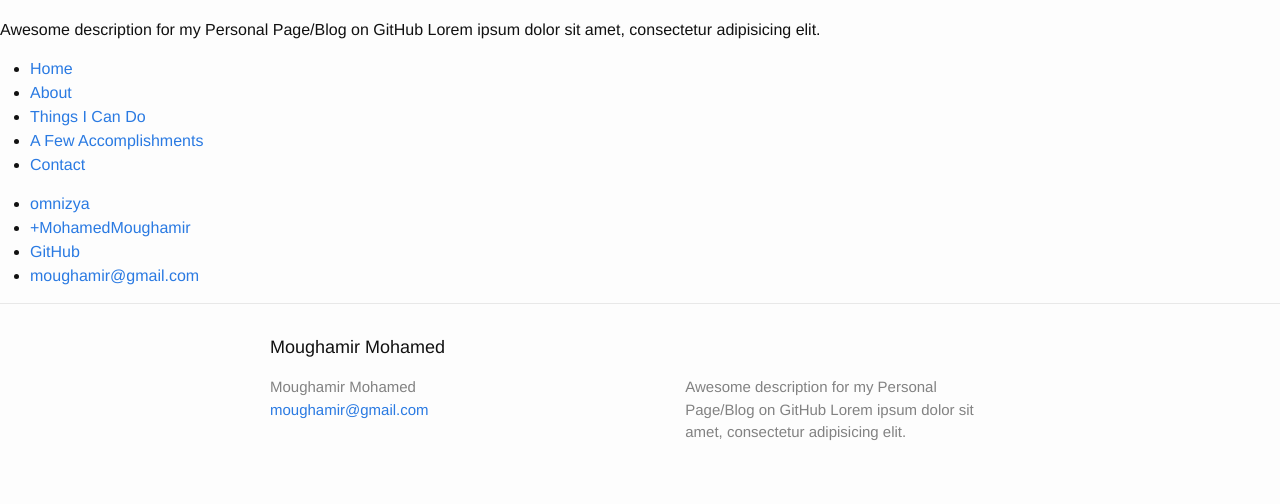
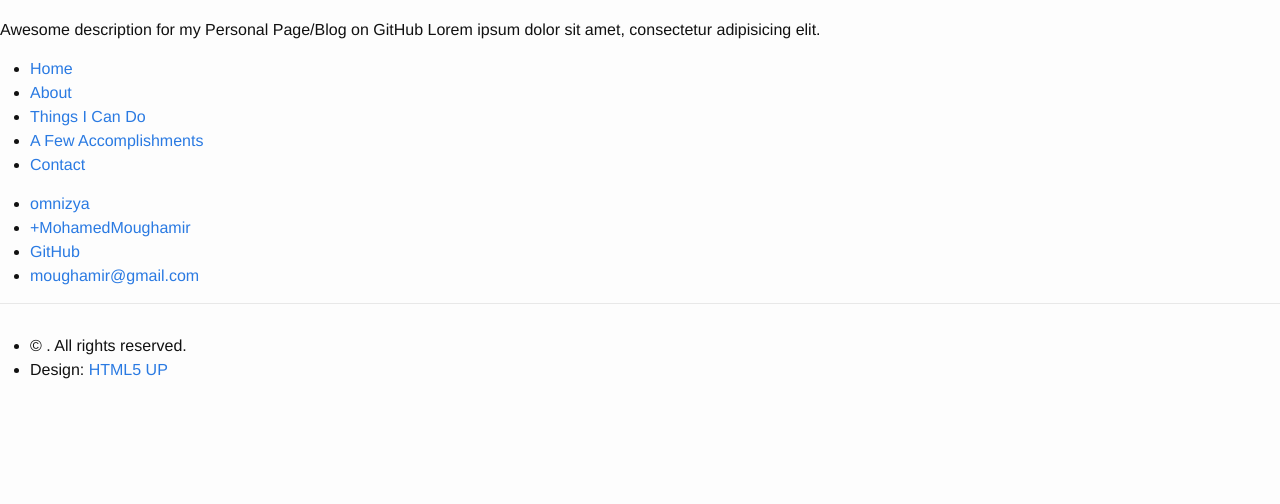
Before and after one commit to moughamir/moughamir.github.io, a Jekyll site: the page built from index.html, in a window 1280 px wide. Shown: the part 629-1133 px from the top of the page. Built offline with Jekyll 4.4.1, drawn with Linux system fonts in a browser that asks for light colours; after the commit the page ends 1056 px from its top, so only the background shows below that.

Commit message:
Thing going from good to better

```diff
--- a/_config.yml
+++ b/_config.yml
@@ -15,9 +15,14 @@ github: moughamir
 google: +MohamedMoughamir
 faceboook: odin911
 
+#
+ga_id: UA-50755011-1
 # Build settings
 markdown: kramdown
 
+highlighter: pygments
+sass:
+  style: compressed
 # Serv
 port: 8095
 host: omnizya.dev
--- a/_includes/footer.html
+++ b/_includes/footer.html
@@ -1,55 +1,8 @@
 <footer class="site-footer">
-
-  <div class="wrapper">
-
-    <h2 class="footer-heading">{{ site.title }}</h2>
-
-    <div class="footer-col-wrapper">
-      <div class="footer-col  footer-col-1">
-        <ul class="contact-list">
-          <li>{{ site.title }}</li>
-          <li><a href="mailto:{{ site.email }}">{{ site.email }}</a></li>
+    <div class="container">
+        <ul class="copyright">
+            <li>&copy; <a href="//{{ site.url }}" title="{{ site.name }}">{{ site.name }}</a>. All rights reserved.</li>
+            <li>Design: <a href="http://html5up.net">HTML5 UP</a></li>
         </ul>
-      </div>
-
-      <div class="footer-col  footer-col-2">
-        <ul class="social-media-list">
-          {% if site.github_username %}
-          <li>
-            <a href="https://github.com/{{ site.github_username }}">
-              <span class="icon  icon--github">
-                <svg viewBox="0 0 16 16">
-                  <path fill="#828282" d="M7.999,0.431c-4.285,0-7.76,3.474-7.76,7.761 c0,3.428,2.223,6.337,5.307,7.363c0.388,0.071,0.53-0.168,0.53-0.374c0-0.184-0.007-0.672-0.01-1.32 c-2.159,0.469-2.614-1.04-2.614-1.04c-0.353-0.896-0.862-1.135-0.862-1.135c-0.705-0.481,0.053-0.472,0.053-0.472 c0.779,0.055,1.189,0.8,1.189,0.8c0.692,1.186,1.816,0.843,2.258,0.645c0.071-0.502,0.271-0.843,0.493-1.037 C4.86,11.425,3.049,10.76,3.049,7.786c0-0.847,0.302-1.54,0.799-2.082C3.768,5.507,3.501,4.718,3.924,3.65 c0,0,0.652-0.209,2.134,0.796C6.677,4.273,7.34,4.187,8,4.184c0.659,0.003,1.323,0.089,1.943,0.261 c1.482-1.004,2.132-0.796,2.132-0.796c0.423,1.068,0.157,1.857,0.077,2.054c0.497,0.542,0.798,1.235,0.798,2.082 c0,2.981-1.814,3.637-3.543,3.829c0.279,0.24,0.527,0.713,0.527,1.437c0,1.037-0.01,1.874-0.01,2.129 c0,0.208,0.14,0.449,0.534,0.373c3.081-1.028,5.302-3.935,5.302-7.362C15.76,3.906,12.285,0.431,7.999,0.431z"/>
-                </svg>
-              </span>
-
-              <span class="username">{{ site.github_username }}</span>
-            </a>
-          </li>
-          {% endif %}
-
-          {% if site.twitter_username %}
-          <li>
-            <a href="https://twitter.com/{{ site.twitter_username }}">
-              <span class="icon  icon--twitter">
-                <svg viewBox="0 0 16 16">
-                  <path fill="#828282" d="M15.969,3.058c-0.586,0.26-1.217,0.436-1.878,0.515c0.675-0.405,1.194-1.045,1.438-1.809
-                  c-0.632,0.375-1.332,0.647-2.076,0.793c-0.596-0.636-1.446-1.033-2.387-1.033c-1.806,0-3.27,1.464-3.27,3.27 c0,0.256,0.029,0.506,0.085,0.745C5.163,5.404,2.753,4.102,1.14,2.124C0.859,2.607,0.698,3.168,0.698,3.767 c0,1.134,0.577,2.135,1.455,2.722C1.616,6.472,1.112,6.325,0.671,6.08c0,0.014,0,0.027,0,0.041c0,1.584,1.127,2.906,2.623,3.206 C3.02,9.402,2.731,9.442,2.433,9.442c-0.211,0-0.416-0.021-0.615-0.059c0.416,1.299,1.624,2.245,3.055,2.271 c-1.119,0.877-2.529,1.4-4.061,1.4c-0.264,0-0.524-0.015-0.78-0.046c1.447,0.928,3.166,1.469,5.013,1.469 c6.015,0,9.304-4.983,9.304-9.304c0-0.142-0.003-0.283-0.009-0.423C14.976,4.29,15.531,3.714,15.969,3.058z"/>
-                </svg>
-              </span>
-
-              <span class="username">{{ site.twitter_username }}</span>
-            </a>
-          </li>
-          {% endif %}
-        </ul>
-      </div>
-
-      <div class="footer-col  footer-col-3">
-        <p class="text">{{ site.description }}</p>
-      </div>
     </div>
-
-  </div>
-
 </footer>
```
Also changed, not shown: Gemfile (added, +7 -0 lines), _data/projects.json (added, +10 -0 lines), _includes/analytics.html (added, +30 -0 lines), _layouts/projects.html (added, +23 -0 lines), .travis.yml (added), README.md (added).
